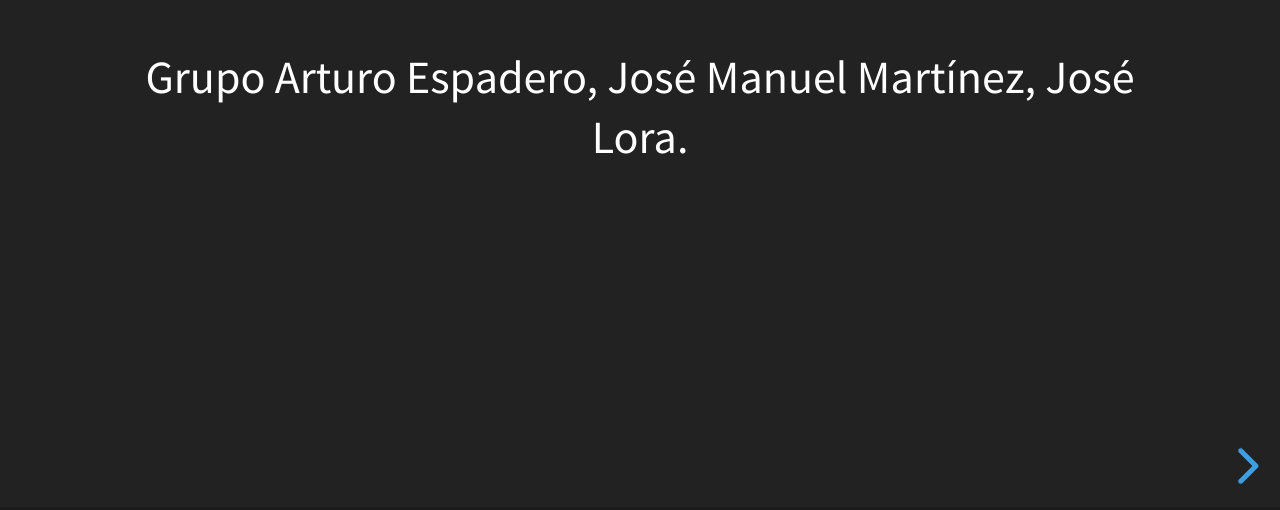
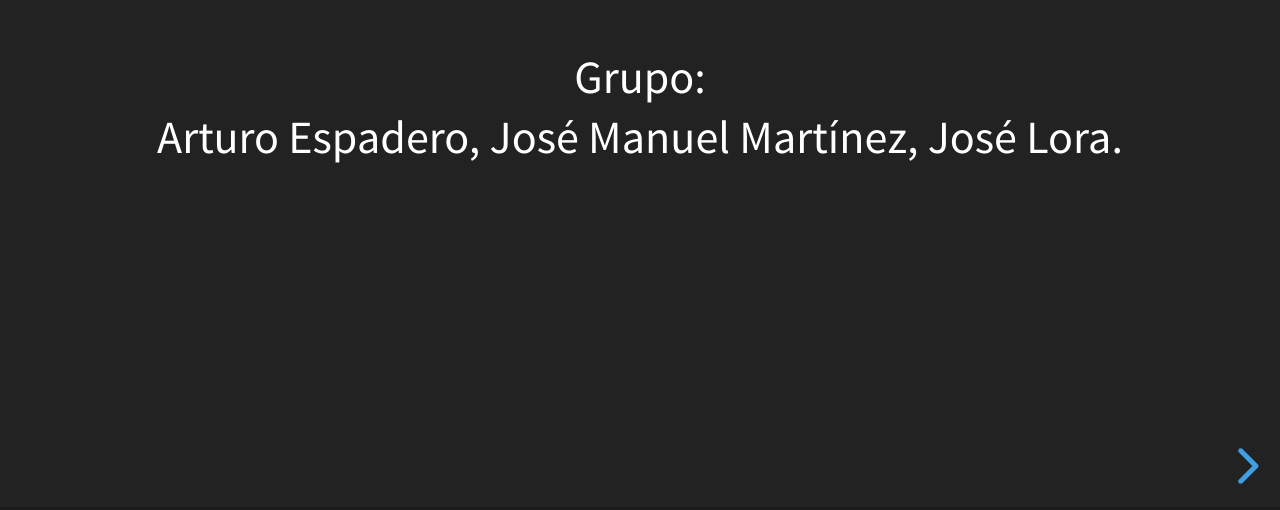
Before and after one commit to artues/Servidor-Web, a website: page index.html in a window 1280 px wide. Shown: the part 290-800 px from the top of the page. Drawn offline with Linux system fonts and the light colour scheme.

Commit message:
Update index.html

```diff
--- a/index.html
+++ b/index.html
@@ -25,7 +25,8 @@
 		<div class="reveal">
 			<div class="slides">
 				<section>
-					Grupo Arturo Espadero, José Manuel Martínez, José Lora.
+					Grupo:<br>
+					Arturo Espadero,  José Manuel Martínez,  José Lora.
 				</section>
 				<section>
 					Un servidor web o servidor HTTP es un programa informático que procesa una aplicación del
```
